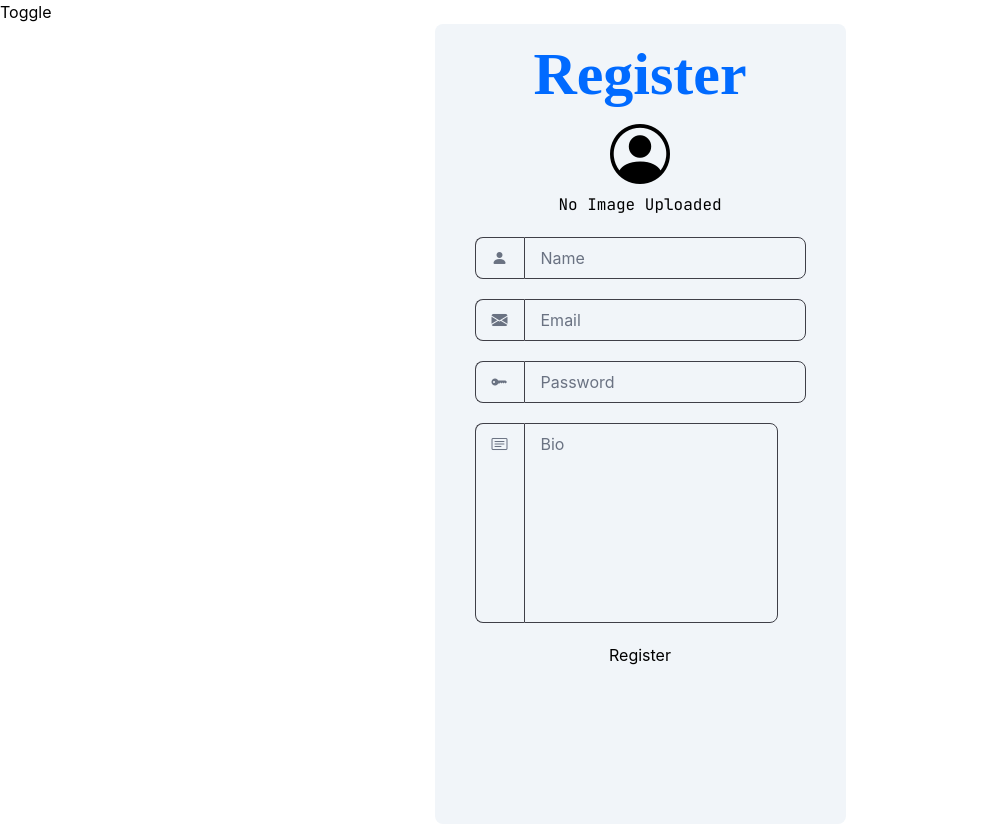
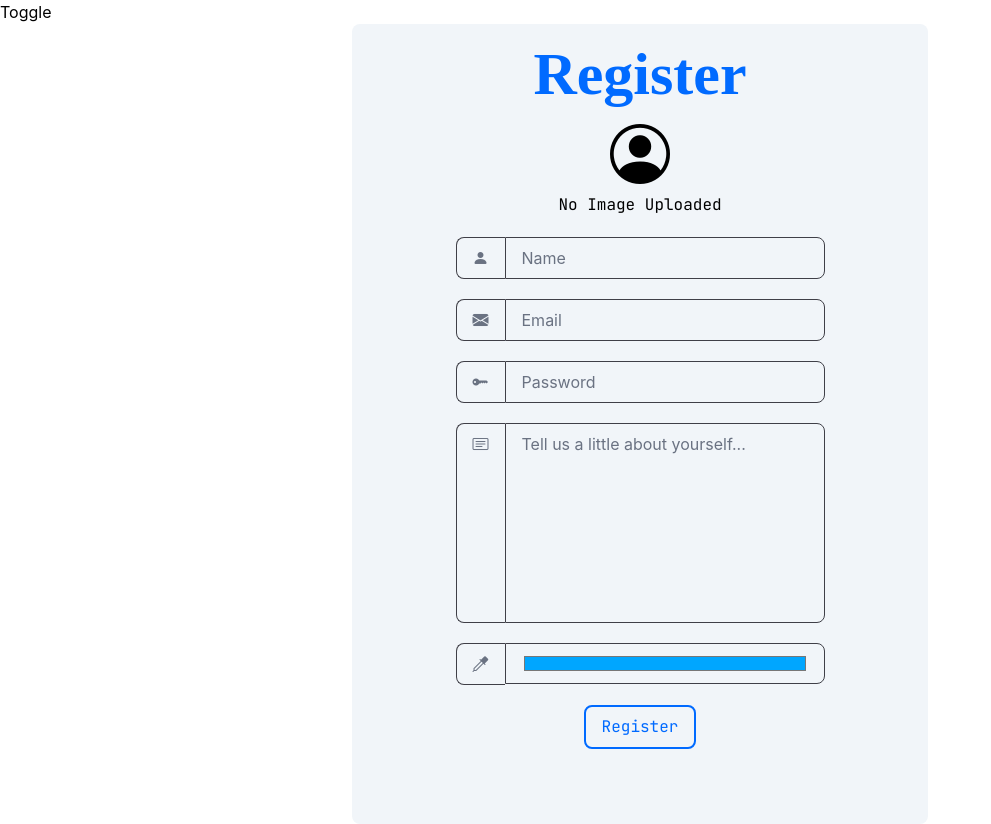
Before and after one commit to bothrayash276/Linklane, a React (Vite) app: page /register in a window 1280 px wide. Shown: the whole page, without its empty margins (0-991 px from the left). Built offline with nearby package versions, Linux system fonts and the light colour scheme; a web font is replaced by a local one.

Commit message:
register page design complete

```diff
--- a/src/Pages/Register.jsx
+++ b/src/Pages/Register.jsx
@@ -19,8 +19,22 @@ const Register = () => {
     const [bio, setBio] = useState("")
     const [accent_color, setAccent_color] = useState("")
 
-    const handleForm = () => {
+    const handleForm = (e) => {
+        if(e.target.id === 'name') setName(e.target.value)
+        else if (e.target.id === 'email') setEmail(e.target.value)
+        else if (e.target.id === 'password') setPassword(e.target.value)
+        else if (e.target.id === 'bio') setBio(e.target.value)
+        else if (e.target.id === 'color') setAccent_color(e.target.value)
+    }
 
+    const handleRegister = async () => {
+        console.log({
+            name,
+            email,
+            password,
+            bio,
+            accent_color
+        })
     }
 
 
@@ -29,7 +43,7 @@ const Register = () => {
         <div
         className='min-h-screen w-full flex justify-center not-sm:dark:bg-neutral-900 not-sm:bg-slate-100'>
             <div
-            className='flex flex-col gap-5 p-5 px-10 dark:bg-neutral-900 bg-slate-100
+            className='flex flex-col gap-5 p-5 px-10 sm:min-w-xl items-center dark:bg-neutral-900 bg-slate-100
             rounded-lg'>
 
                 {/* Register Title */}
@@ -85,7 +99,7 @@ const Register = () => {
                     type="name"
                     onChange={handleForm}
                     placeholder='Name'
-                    className='border border-zinc-700 rounded-r-lg p-2 px-4
+                    className='border border-zinc-700 rounded-r-lg p-2 px-4 sm:min-w-80
                     dark:placeholder:text-gray-400 placeholder:text-gray-500
                      dark:text-white text-black outline-none' />
                 </div>
@@ -103,7 +117,7 @@ const Register = () => {
                     type="email"
                     onChange={handleForm}
                     placeholder='Email'
-                    className='border border-zinc-700 rounded-r-lg p-2 px-4
+                    className='border border-zinc-700 rounded-r-lg p-2 px-4 sm:min-w-80
                     dark:placeholder:text-gray-400 placeholder:text-gray-500
                      dark:text-white text-black outline-none' />
                 </div>
@@ -121,7 +135,7 @@ const Register = () => {
                     type="password"
                     onChange={handleForm}
                     placeholder='Password'
-                    className='border border-zinc-700 rounded-r-lg p-2 px-4
+                    className='border border-zinc-700 rounded-r-lg p-2 px-4 sm:min-w-80
                     dark:placeholder:text-gray-400 placeholder:text-gray-500
                      dark:text-white text-black outline-none' />
                 </div>
@@ -138,14 +152,36 @@ const Register = () => {
                     id='bio'
                     type="bio"
                     onChange={handleForm}
-                    placeholder='Bio'
-                    className='border border-zinc-700 rounded-r-lg p-2 px-4
+                    placeholder='Tell us a little about yourself...'
+                    className='border border-zinc-700 rounded-r-lg p-2 px-4 sm:min-w-80
                     dark:placeholder:text-gray-400 placeholder:text-gray-500
                      dark:text-white text-black outline-none min-h-50 resize-none min-w-[214.4px]' />
                 </div>
 
+                {/* Accent Color */}
                 <div
-                className='text-center'>
+                className='w-full flex align-middle justify-center'>
+                    <i
+                    className='bi bi-eyedropper
+                      border-zinc-700 text-gray-500
+                        border-t border-b rounded-l-lg border-l
+                        dark:text-gray-400 p-2 px-4'/>
+                    <input
+                    id='color'
+                    type="color"
+                    defaultValue={'#00a6ff'}
+                    className='rounded-r-lg h-[41.6px] p-2 px-4
+                    border not-sm:flex-1
+                    sm:min-w-80 border-zinc-700'
+                    onChange={handleForm} />
+                </div>
+
+                <div
+                onClick={handleRegister}
+                className='text-center font-[JetBrains_Mono] border-2 p-2 px-4 rounded-lg
+                dark:text-[#00a6ff] text-[#006aff] dark:border-[#00a6ff] border-[#006aff]
+                dark:hover:bg-[#00a6ff] hover:bg-[#006aff] hover:text-white
+                cursor-pointer'>
                     Register
                 </div>
 
```
